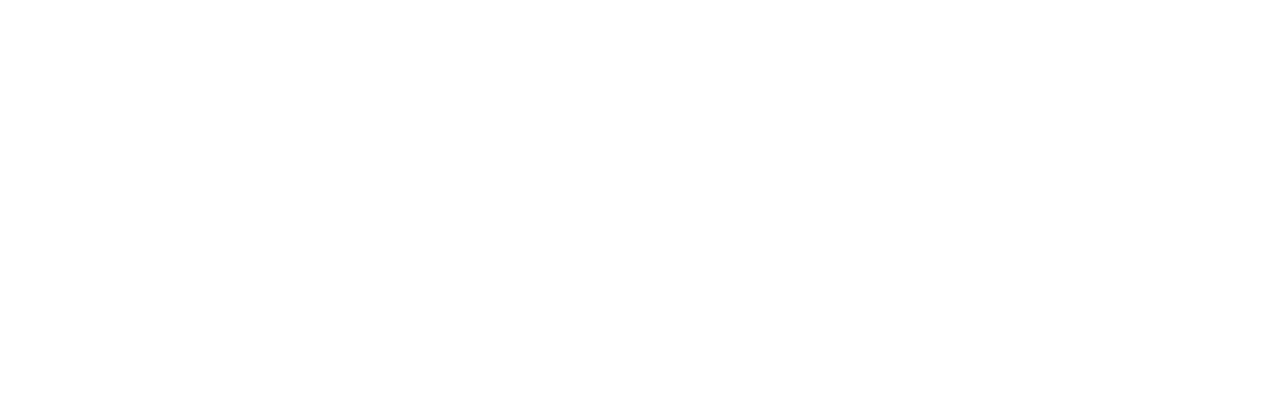
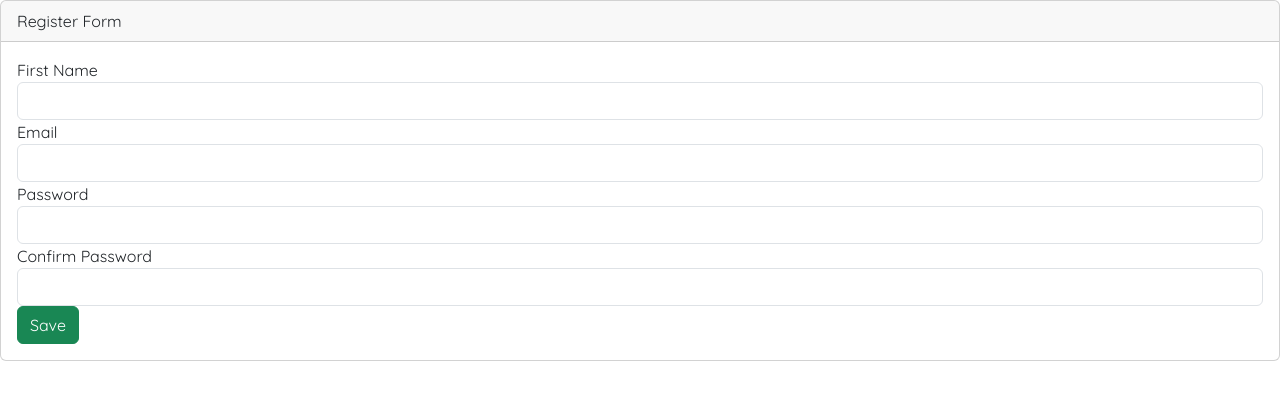
Before and after one commit to CHAB-Sreylen/E-commerce_project, a Vue app in the folder e-commerce/: page /register1 in a window 1280 px wide. Before the commit this address had no page. Shown: the top 400 px of the page. Built offline with nearby package versions, Linux system fonts and the light colour scheme.

Commit message:
Register

```diff
--- a/e-commerce/index.html
+++ b/e-commerce/index.html
@@ -4,6 +4,7 @@
     <meta charset="UTF-8">
     <link rel="icon" href="/favicon.ico">
     <meta name="viewport" content="width=device-width, initial-scale=1.0">
+    <link href="https://cdn.jsdelivr.net/npm/bootstrap@5.3.2/dist/css/bootstrap.min.css" rel="stylesheet" integrity="sha384-T3c6CoIi6uLrA9TneNEoa7RxnatzjcDSCmG1MXxSR1GAsXEV/Dwwykc2MPK8M2HN" crossorigin="anonymous">
     <title>Vite App</title>
   </head>
   <body>
--- /dev/null
+++ b/e-commerce/src/components/pages/Register.vue
@@ -0,0 +1,75 @@
+<template>
+
+    <div class="card">
+            <div class="card-header">Register Form</div>
+            <div class="card-body">
+
+                <form  @submit.prevent="saveData">
+
+                <label>First Name</label>
+                <input type="text" v-model="student.name" name="name" id="name" class ="form-control"/>
+
+
+                <label>Email</label>
+                <input type="email" v-model="student.email" name="email" id="email" class ="form-control"/>
+
+                <label>Password</label>
+                <input type="password" v-model="student.password" name="password" id="password" class ="form-control"/>
+
+                <label>Confirm Password</label>
+                <input type="password" v-model="student.password" name="password" id="password" class ="form-control"/>
+
+
+                <input type="submit" value="Save" class="btn btn-success">
+
+
+                </form>
+            </div>
+        </div>
+    </template>
+
+       <script>
+
+        import axios from 'axios';
+
+
+         export default {
+           name: 'Register',
+           data () {
+             return {
+               result: {},
+               student:{
+                          name: '',
+                          email: '',
+                          password: '',
+                          confirmPassword: ''
+               }
+             }
+           },
+           created() {
+           },
+           mounted() {
+                 console.log("mounted() called.......");
+             },
+           methods: {
+                  saveData()
+                  {
+                   axios.post("http://127.0.0.1/api/register", this.student)
+                   .then(
+                     ({data})=>{
+                      console.log(data);
+                       try
+                         {
+                            alert("saveddddd");
+
+                          }
+                      catch(err)
+                          {
+                            alert("failed");
+                          }
+                     }
+                   )
+                  }
+             }
+         }
+         </script>
--- a/e-commerce/src/router/index.js
+++ b/e-commerce/src/router/index.js
@@ -52,7 +52,12 @@
       path: '/dashboard',
       name : 'dashboard',
       component: () => import('../components/pages/DashboardPage.vue')
-     }
+     },
+     {
+      path: '/register1',
+      name : 'register1',
+      component: () => import('../components/pages/Register.vue')
+     },
   ]
 })
 
```
